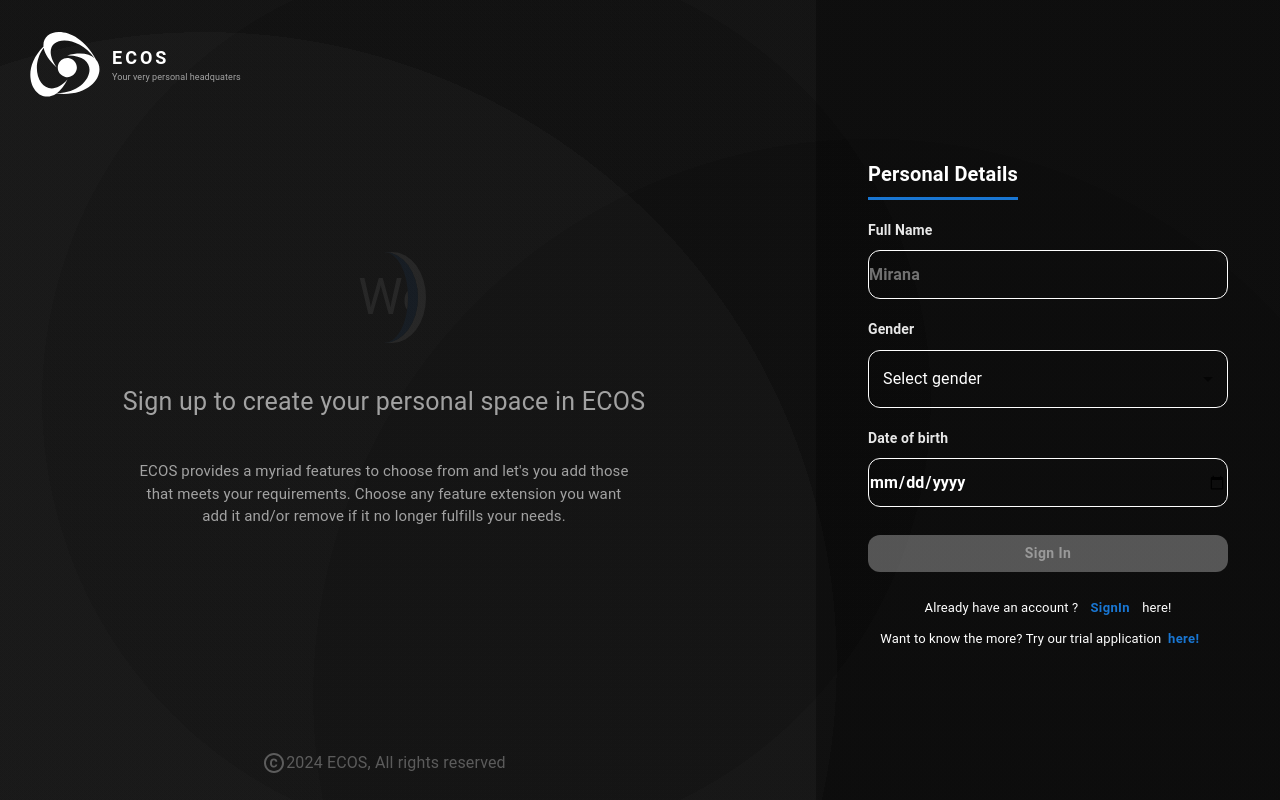
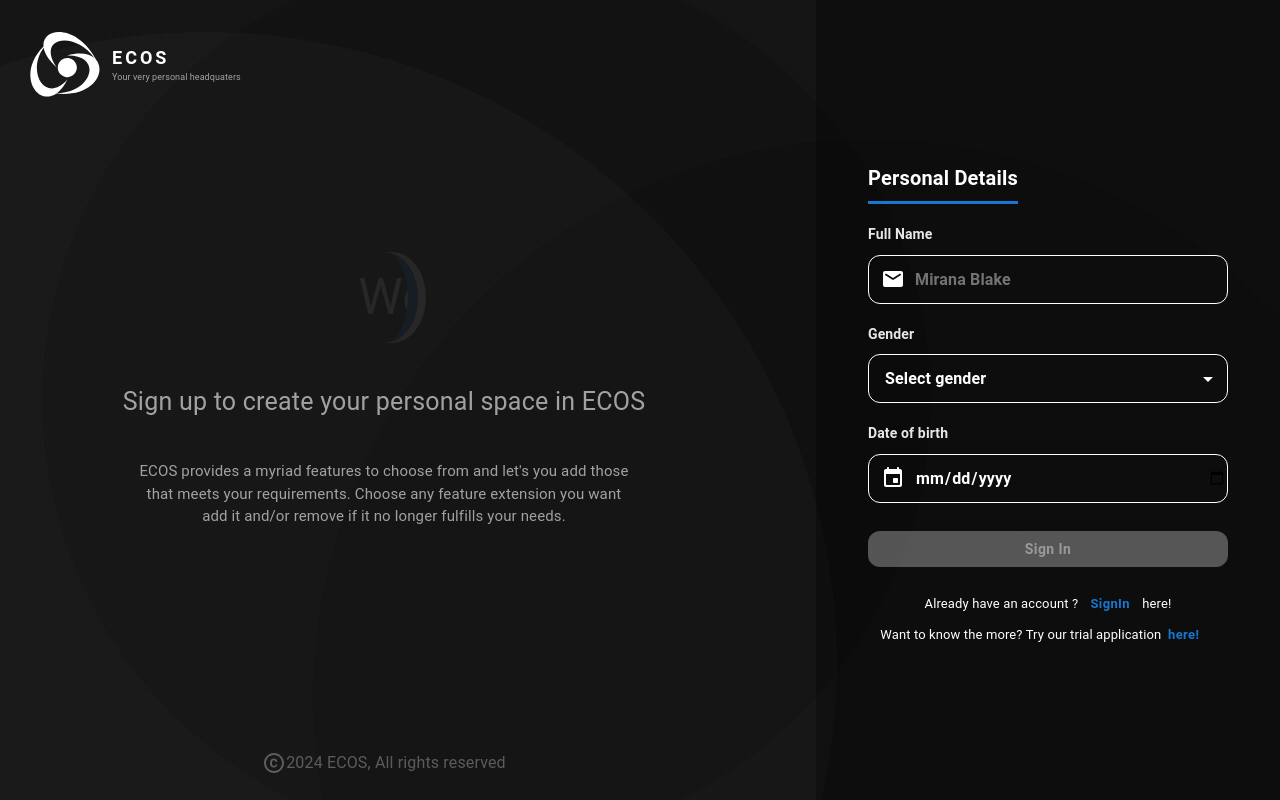
Before and after one commit to Siddhartha-machi/project-ecos, a React (Vite) app in the folder ecos-fe/: page /personal-details in a window 1280 px wide. Built offline with nearby package versions, Linux system fonts and the light colour scheme; the HTML template or start-up script is replaced by a standard one.

Commit message:
Feat add personal details form

```diff
--- a/ecos-fe/src/atoms/GenericForm.tsx
+++ b/ecos-fe/src/atoms/GenericForm.tsx
@@ -13,7 +13,7 @@ import { formReturnTypes, genericFormProps } from "../typeDefs/atom";
 import { formAtom } from "../styles/formAtom";
 import { singleNestedCopy } from "../global/helpers";
 import { InputBox, SelectField } from "./formAtoms";
-import { inputBoxProps, selectConfigType, selectDataType, selectFieldProps } from "../typeDefs/formAtoms";
+import { inputBoxProps, inputConfigType, selectConfigType, selectDataType, selectFieldProps } from "../typeDefs/formAtoms";
 
 const GenericForm = (props: genericFormProps) => {
   const { formFields, submitHandler, formTitle } = props;
@@ -70,18 +70,20 @@ const GenericForm = (props: genericFormProps) => {
 
   const selectHandler = (
     event: SelectChangeEvent<string>,
-    child: React.ReactNode
+    child: React.ReactNode,
+    index: number
   ) => {
-    console.log({ event, child });
-
-    // setformState((prev) => {
-    //   const newState = singleNestedCopy(prev);
-    //   newState[index].value = (
-    //     e as React.ChangeEvent<HTMLTextAreaElement | HTMLInputElement>
-    //   ).target.value;
-    //   newState[index].error = "";
-    //   return newState;
-    // });
+    const key = (child as React.ReactElement<any, string | React.JSXElementConstructor<any>>)?.key
+    const selectedItemIndex = parseInt(key?.split('-')[1] || "0")
+    setformState((prev) => {
+      const newState = singleNestedCopy(prev);
+      newState[index].value = {
+        Icon: newState[index].options[selectedItemIndex].Icon,
+        val: event.target.value
+      }
+      newState[index].error = "";
+      return newState;
+    });
   };
 
   const runValidations = () => {
@@ -120,6 +122,7 @@ const GenericForm = (props: genericFormProps) => {
       setformState(newState);
     } else {
       // --api conversion
+      console.log({ formData});
       response = await submitHandler(formData);
     }
     setAPIState({ error: response, loading: false });
@@ -141,17 +144,18 @@ const GenericForm = (props: genericFormProps) => {
           const placeHolder = (field as selectFieldProps).placeHolder
           return (
             <SelectField
+              key={`field-${field.label}`}
               label={field.label}
               value={value}
               placeHolder={placeHolder}
               options={options}
-              changeHandler={selectHandler}
+              changeHandler={(e,c) => selectHandler(e, c,index)}
             />
           );
         }
         return (
           <InputBox
-            key={`login-${field.label}`}
+            key={`field-${field.label}`}
             label={field.label}
             value={field.value as string}
             type={(field as inputBoxProps).type}
@@ -160,7 +164,7 @@ const GenericForm = (props: genericFormProps) => {
             onKeyDown={(e) => switchFocus(e, index)}
             error={field.error}
             placeHolder={field.placeHolder as string}
-            StartIcon={field.StartIcon}
+            StartIcon={(field as inputConfigType).StartIcon}
           />
         );
       })}
--- a/ecos-fe/src/atoms/formAtoms.tsx
+++ b/ecos-fe/src/atoms/formAtoms.tsx
@@ -28,10 +28,10 @@ export const InputBox = (props: inputBoxProps) => {
         placeholder={placeHolder}
         fullWidth
         startAdornment={StartIcon && <StartIcon sx={formAtom.startIcon} />}
-        endAdornment={EndIcon && <EndIcon />} // --cleanup
+        endAdornment={EndIcon && <EndIcon />} // --fix
         inputProps={{
           style: {
-            padding: "12px 0px 12px 0px",
+            padding: "12px 0px 12px 10px",
             fontWeight: "bold",
           },
         }}
@@ -49,33 +49,34 @@ export const SelectField = (props: selectFieldProps) => {
     <Box sx={formAtom.inputContainer}>
       <Typography sx={formAtom.formLabel({ check: false })}>{label}</Typography>
       <Select
-        displayEmpty
+        required
         value={value.val}
         onChange={changeHandler}
-        //   input={<InputBase />}
-        sx={formAtom.inputBox}
-        renderValue={() => {
-          if (!value.val) {
-            return <em>Select</em>;
-          }
-
-          return (
-            <Box>
-              {value.Icon && <value.Icon />}
-              {value.val}
-            </Box>
-          );
+        sx={formAtom.selectBox}
+        MenuProps={{
+          sx: formAtom.selectOpWrap,
+          slotProps:{ paper: {
+            sx:formAtom.selectPaperWrap
+          }}
         }}
+        startAdornment={value.Icon && <value.Icon/>}
+        renderValue={() => value.val}
       >
-        <MenuItem disabled value="">
-          <em>{placeHolder.val}</em>
+        <MenuItem disabled value={placeHolder.val}
+          sx={formAtom.selectItemDisabled}>
+          {placeHolder.val}
+          {placeHolder.Icon && <placeHolder.Icon />}
         </MenuItem>
-        {options.map((item) => (
-          <MenuItem key={item.val} value={item.val}>
+        {options.map((item, index) => (
+          <MenuItem
+          key={`select-${index}`}
+          sx={formAtom.selectItem}
+            value={item.val}>
             {item.Icon && <item.Icon />}
             {item.val}
           </MenuItem>
         ))}
+
       </Select>
     </Box>
   );
--- a/ecos-fe/src/layout/AuthLayer.tsx
+++ b/ecos-fe/src/layout/AuthLayer.tsx
@@ -44,14 +44,14 @@ const AuthLayer = () => {
 
   // Show a loader while fetching user data in local forage if exists
   if (loading) {
-    return <GlobalLoader loadLabel="Taking you into app... please wait..." />;
+    return <GlobalLoader loadLabel="Setting up few last things... please wait..." />;
   }
 
   // Load app router if the user is logged in
   return (
     <Suspense
       fallback={
-        <GlobalLoader loadLabel="Setting up few last things... please wait..." />
+        <GlobalLoader loadLabel="Taking you into app... please wait..." />
       }
     >
       <Router />
--- a/ecos-fe/src/pages/Auth/Login.tsx
+++ b/ecos-fe/src/pages/Auth/Login.tsx
@@ -33,7 +33,7 @@ const Login = () => {
         placeHolder: "mirana@ecos.com",
         type: "email",
         focus: true,
-        startIcon: EmailRoundedIcon,
+        StartIcon: EmailRoundedIcon,
         validator: validateEmail,
       },
       {
@@ -41,7 +41,7 @@ const Login = () => {
         value: "",
         placeHolder: "mirana#2847",
         type: "password",
-        startIcon: KeyRoundedIcon,
+        StartIcon: KeyRoundedIcon,
         validator: checkPasswordStrength,
       },
     ],
--- a/ecos-fe/src/pages/Auth/PDForm.tsx
+++ b/ecos-fe/src/pages/Auth/PDForm.tsx
@@ -3,11 +3,11 @@ import * as React from "react";
 import { useNavigate } from "react-router";
 
 import EmailRoundedIcon from "@mui/icons-material/EmailRounded";
-import KeyRoundedIcon from "@mui/icons-material/KeyRounded";
 import MaleIcon from "@mui/icons-material/Male";
 import FemaleIcon from "@mui/icons-material/Female";
 import TransgenderIcon from "@mui/icons-material/Transgender";
 import DoDisturbAltIcon from "@mui/icons-material/DoDisturbAlt";
+import InsertInvitationRoundedIcon from '@mui/icons-material/InsertInvitationRounded';
 
 import { useAppDispatch } from "../../redux/hooks";
 import { setCurrentUser } from "../../redux/slices/userSlice";
@@ -37,10 +37,10 @@ const PDForm = () => {
       {
         label: "Full Name",
         value: "",
-        placeHolder: "Mirana",
+        placeHolder: "Mirana Blake",
         type: "text",
         focus: true,
-        startIcon: EmailRoundedIcon,
+        StartIcon: EmailRoundedIcon,
       },
       {
         label: "Gender",
@@ -64,14 +64,13 @@ const PDForm = () => {
             Icon: DoDisturbAltIcon,
           },
         ],
-        startIcon: EmailRoundedIcon,
       },
       {
         label: "Date of birth",
         value: "",
         placeHolder: "12/12/2012",
         type: "date",
-        startIcon: KeyRoundedIcon,
+        StartIcon: InsertInvitationRoundedIcon,
       },
     ],
     []
--- a/ecos-fe/src/pages/Auth/Register.tsx
+++ b/ecos-fe/src/pages/Auth/Register.tsx
@@ -40,7 +40,7 @@ const Register = () => {
         placeHolder: "mirana@ecos.com",
         type: "email",
         focus: true,
-        startIcon: EmailRoundedIcon,
+        StartIcon: EmailRoundedIcon,
         validator: validateEmail,
       },
       {
@@ -48,7 +48,7 @@ const Register = () => {
         value: "",
         placeHolder: "mirana#2847",
         type: "password",
-        startIcon: KeyRoundedIcon,
+        StartIcon: KeyRoundedIcon,
         validator: checkPasswordStrength,
       },
       {
@@ -57,7 +57,7 @@ const Register = () => {
         CVType: true,
         placeHolder: "mirana#2847",
         type: "password",
-        startIcon: KeyRoundedIcon,
+        StartIcon: KeyRoundedIcon,
         validator: checkPassEquality,
       },
     ],
--- a/ecos-fe/src/styles/formAtom.ts
+++ b/ecos-fe/src/styles/formAtom.ts
@@ -60,9 +60,67 @@ export const formAtom = createStyles({
       boxShadow: "0 0 10px 0 red",
     },
   },
+  selectBox: {
+    color: "#fff",
+    borderRadius: APP_CONSTATNTS.borderRadius,
+    border: "1px solid #fff",
+    "&.Mui-focused": {
+      boxShadow: "0 0 10px 0 #fff",
+    },
+    "&.MuiOutlinedInput-root:hover .MuiOutlinedInput-notchedOutline": {
+      border: 0,
+    },
+    "&.MuiOutlinedInput-root.Mui-focused .MuiOutlinedInput-notchedOutline": {
+      border: 0,
+    },
+    "&.Mui-error": {
+      border: "1px solid transparent",
+      borderColor: "error.light",
+      boxShadow: "0 0 10px 0 red",
+    },
+    "& .MuiSelect-select": {
+      padding: "12px 0px 12px 16px",
+      fontWeight: "bold",
+    },
+    '.MuiSvgIcon-root ': {
+      fill: "white !important",
+    }
+  },
+  selectOpWrap: {
+    mt: 0.8,
+    "&& .Mui-selected": {
+      bgcolor: '#fff',
+      color: '#000'
+    }
+  },
+  selectPaperWrap: {
+    borderRadius: APP_CONSTATNTS.borderRadius,
+    bgcolor: '#000',
+    border: '1px solid rgba(255,255,255,0.3)',
+    color: '#fff',
+    boxShadow: "0 0 12px 0 #000",
+  },
+  selectItem: {
+    display: 'flex',
+    alignItems: 'center',
+    gap: 2,
+    mx: 1.6,
+    my: 0.6,
+    fontWeight: 'bold',
+    borderRadius: APP_CONSTATNTS.borderRadius,
+    '&:Hover':{
+      bgcolor: '#fff',
+      color: '#000'
+    }
+  },
+  selectItemDisabled: {
+    mx: 1.6,
+    my: 0.6,
+    fontWeight: 'bold',
+    borderRadius: APP_CONSTATNTS.borderRadius,
+  },
   startIcon: {
     ml: 1.5,
-    mr: 1.2,
   },
   formLabel: ({ check }: stylesFuncProps) => ({
     fontSize: "14px",
--- a/ecos-fe/src/typeDefs/formAtoms.d.ts
+++ b/ecos-fe/src/typeDefs/formAtoms.d.ts
@@ -12,7 +12,6 @@ export interface genericFieldType {
     val: string,
     compare: string
   ) => { message: string; valid: boolean };
-  StartIcon?: React.ElementType;
   dependentField?: string;
 }
 
@@ -26,6 +25,7 @@ export interface inputConfigType extends genericFieldType {
   value: string;
   type: "text" | "email" | "number" | "password" | "date";
   placeHolder: string;
+  StartIcon?: React.ElementType;
 }
 
 export interface selectFieldProps extends selectConfigType {
--- a/ecos-fe/tsconfig.node.json
+++ b/ecos-fe/tsconfig.node.json
@@ -3,7 +3,7 @@
     "composite": true,
     "skipLibCheck": true,
     "module": "ESNext",
-    "moduleResolution": "bundler",
+    "moduleResolution": "Node",
     "allowSyntheticDefaultImports": true
   },
   "include": ["vite.config.ts"]
```
